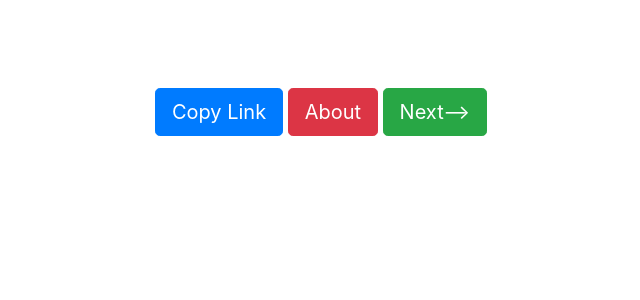
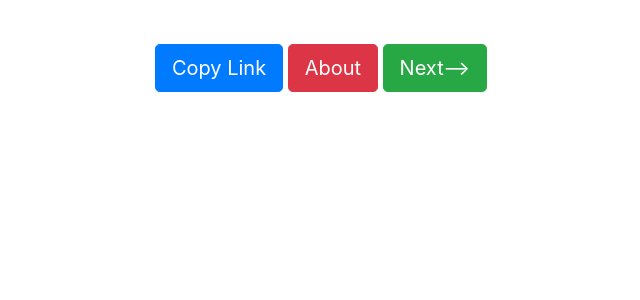
Before and after one commit to d-shaktiranjan/random_memes, a Django app: template templates/index.html in a window 1280 px wide. Shown: the part 56-356 px from the top of the page, without its empty margins (319-959 px from the left). Run offline with Django 3.2, Linux system fonts and the light colour scheme; the template is opened without the code that fills it: most values are stand-ins (such as "Sample title", 1, 10 or a date in 2020).

Commit message:
y-axis margin 1

```diff
--- a/templates/index.html
+++ b/templates/index.html
@@ -23,7 +23,7 @@
         </a>
     </nav>
 
-    <div class="container text-center my-5">
+    <div class="container text-center my-1">
         <img src="{{url}}" alt="" srcset="">
         <div class="container text-center my-3">
             <button type="button" class="btn btn-primary btn-lg">Copy Link</button>
```
